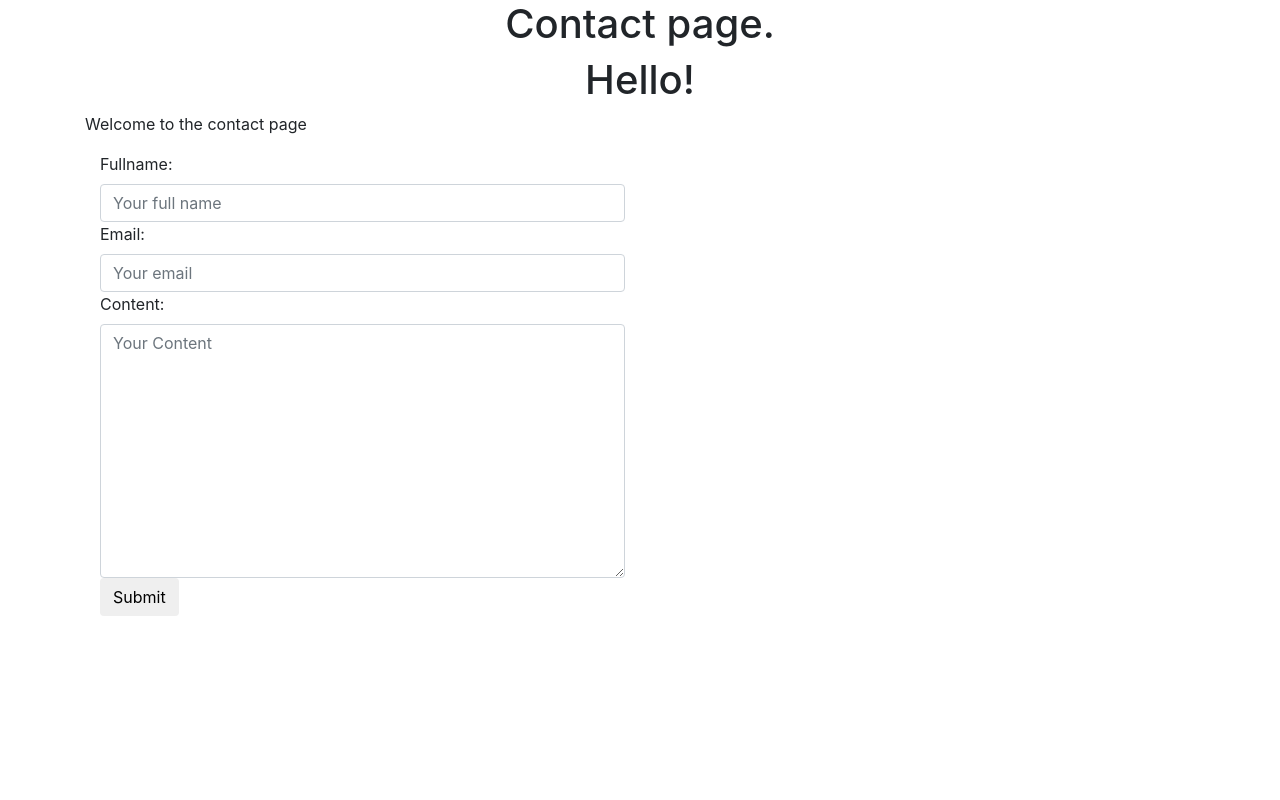
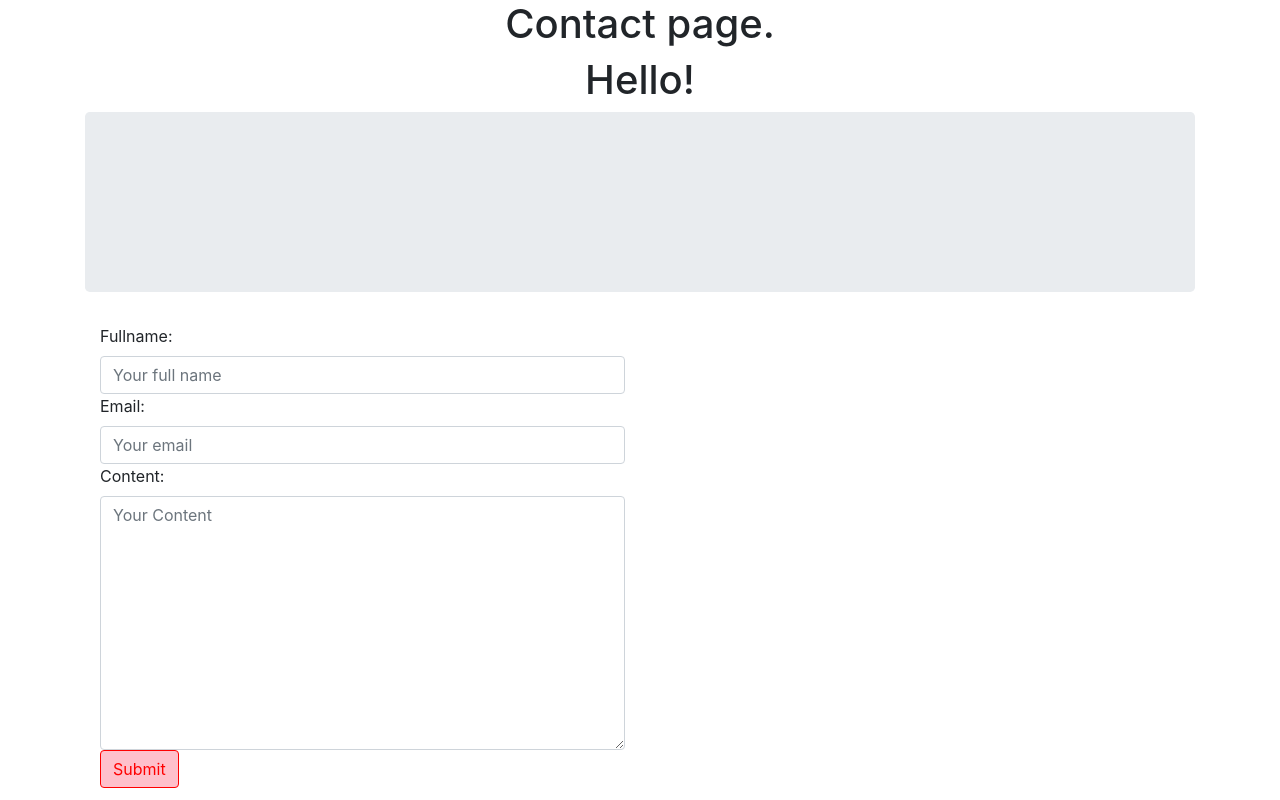
Before and after one commit to AhmedVohra/Ecommerce-with-django, a Django app: page /contact/ in a window 1280 px wide. Run offline with Django 3.2, Linux system fonts and the light colour scheme; some libraries are stand-ins or nearby versions.

Commit message:
added a few html upgrades

```diff
--- a/src/templates/contacts/view.html
+++ b/src/templates/contacts/view.html
@@ -19,11 +19,15 @@
   <div class='container'>
   <div class='row'>
     <div class='col'>
-      <p>{{ content }}</p>
-      <div class='col-sm-6 col-12'>
+      <div  class="jumbotron">
+        <marquee>
+      <p style="text-align:center;font-size:20px;">{{ content }}</p>
+    </marquee>
+    </div>
+      <div class='col-sm-6 col-12 col-xs-10 col-offset-xs-1'>
         <form method='POST'> {% csrf_token %}
           {{ form }}
-          <button type='submit' class='btn btn-default'>Submit</button>
+          <button   style="color:red;border:1px solid red; background-color:pink;"type='submit' class='btn btn-default'>Submit</button>
         </form>
       <!--<form method='POST'> {% csrf_token %}
           <input type='text' class='form-control' placeholder="Name" name='fullname'>
@@ -35,6 +39,7 @@
     </div>
   </div>
   </div>
+
     <!-- Optional JavaScript -->
     <!-- jQuery first, then Popper.js, then Bootstrap JS -->
     <script src="https://code.jquery.com/jquery-3.2.1.slim.min.js" integrity="sha384-KJ3o2DKtIkvYIK3UENzmM7KCkRr/rE9/Qpg6aAZGJwFDMVNA/GpGFF93hXpG5KkN" crossorigin="anonymous"></script>
```
